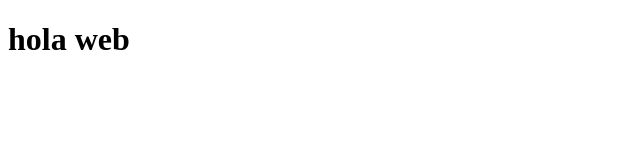
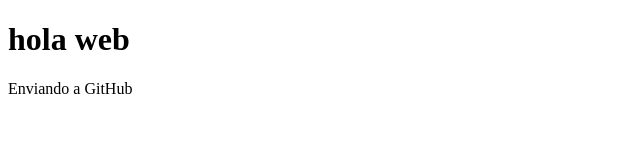
Before and after one commit to Natividadcv/DemoCursoPrework, a plain HTML site: page index.html in a window 1280 px wide. Shown: the whole page, without its empty margins (0-640 px from the left). Drawn offline with Linux system fonts and the light colour scheme.

Commit message:
cambios en el index

```diff
--- a/index.html
+++ b/index.html
@@ -8,5 +8,6 @@
 </head>
 <body>
     <h1>hola web</h1>
+    <p>Enviando a GitHub</p>
 </body>
 </html>
```
